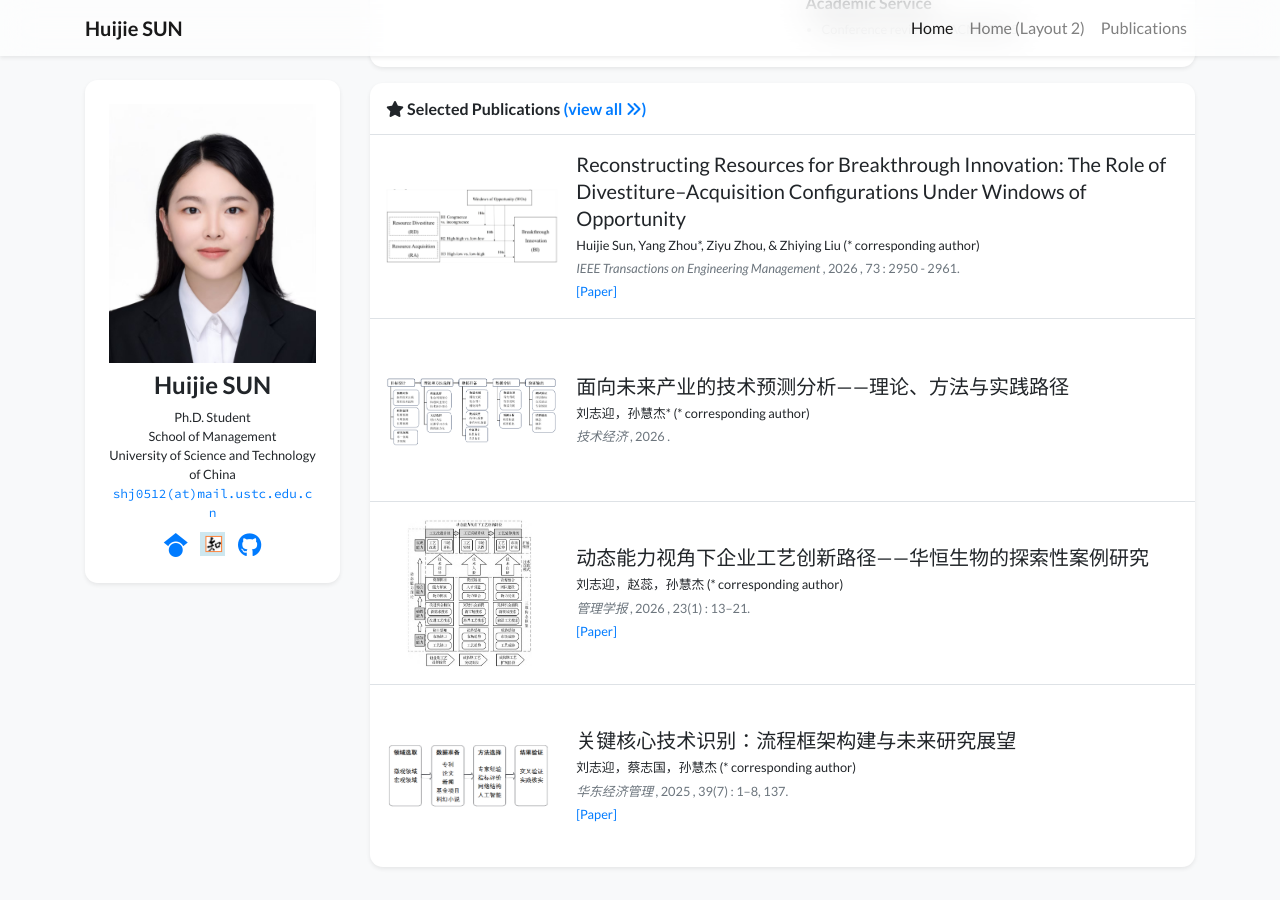
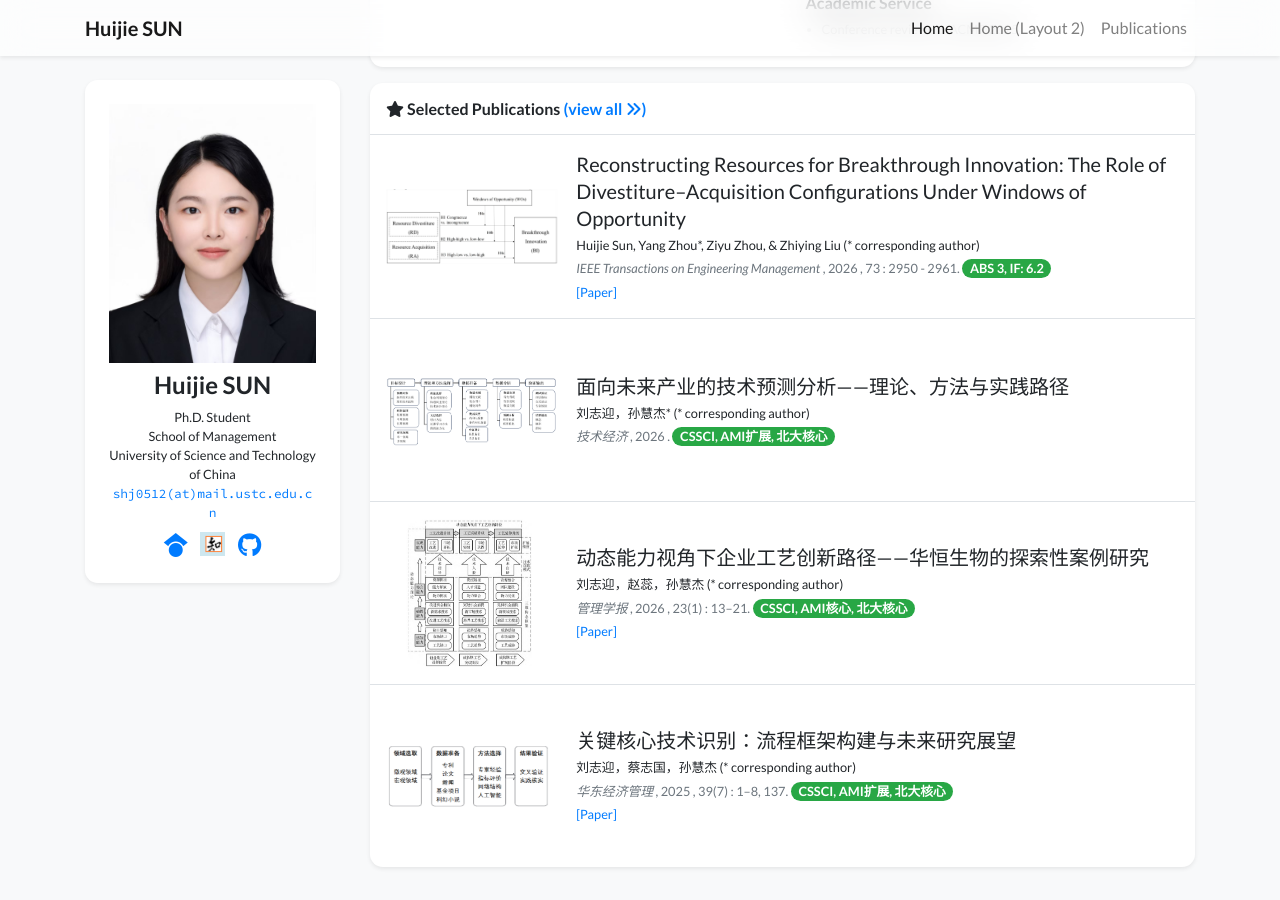
Before and after one commit to shj0512/shj0512.github.io, a Jekyll site: the page built from index.html, in a window 1280 px wide and 900 px high, scrolled down 683 px. Built offline with Jekyll 4.4.1, drawn with Linux system fonts in a browser that asks for light colours; nearby versions of some CDN libraries; a style sheet for code colours, icons or effects is not loaded.

Commit message:
Add journal ranking badges to publications

```diff
--- a/_data/research_outputs.yml
+++ b/_data/research_outputs.yml
@@ -8,6 +8,7 @@ published:
   year: "2026"
   volume: "73"
   pages: "2950 - 2961"
+  badge: "ABS 3, IF: 6.2"
   cover: "/assets/images/publications/2026-resource-configurations.png"
   links:
     Paper: "https://doi.org/10.1109/TEM.2026.3680309/mm1"
@@ -16,6 +17,7 @@ published:
   authors: "刘志迎，孙慧杰* (* corresponding author)"
   venue: "技术经济"
   year: "2026"
+  badge: "CSSCI, AMI扩展, 北大核心"
   cover: "/assets/images/publications/2026-technology-forecasting.png"
 
 - title: "动态能力视角下企业工艺创新路径——华恒生物的探索性案例研究"
@@ -25,6 +27,7 @@ published:
   volume: "23"
   issue: "1"
   pages: "13–21"
+  badge: "CSSCI, AMI核心, 北大核心"
   cover: "/assets/images/publications/2026-process-innovation.png"
   links:
     Paper: "https://doi.org/10.3969/j.issn.1672-884x.2026.01.002"
@@ -36,6 +39,7 @@ published:
   volume: "39"
   issue: "7"
   pages: "1–8, 137"
+  badge: "CSSCI, AMI扩展, 北大核心"
   cover: "/assets/images/publications/2025-core-technology-identification.png"
   links:
     Paper: "https://doi.org/10.19629/j.cnki.34-1014/f.250225016"
--- a/_includes/widgets/research_output_list.html
+++ b/_includes/widgets/research_output_list.html
@@ -25,6 +25,7 @@
                     {% if item.year %}{% if item.venue %}, {% endif %}{{ item.year }}{% endif %}
                     {% if item.volume %}, {{ item.volume }}{% if item.issue %}({{ item.issue }}){% endif %}{% endif %}
                     {% if item.pages %}: {{ item.pages }}{% endif %}{% if item.venue or item.year %}.{% endif %}
+                    {% if item.badge %}<span class="badge badge-pill badge-publication badge-success">{{ item.badge }}</span>{% endif %}
                     {% if item.status %}<span class="text-dark"><strong>Status:</strong> {{ item.status }}</span>{% endif %}
                 </p>
                 {% endif %}
```
